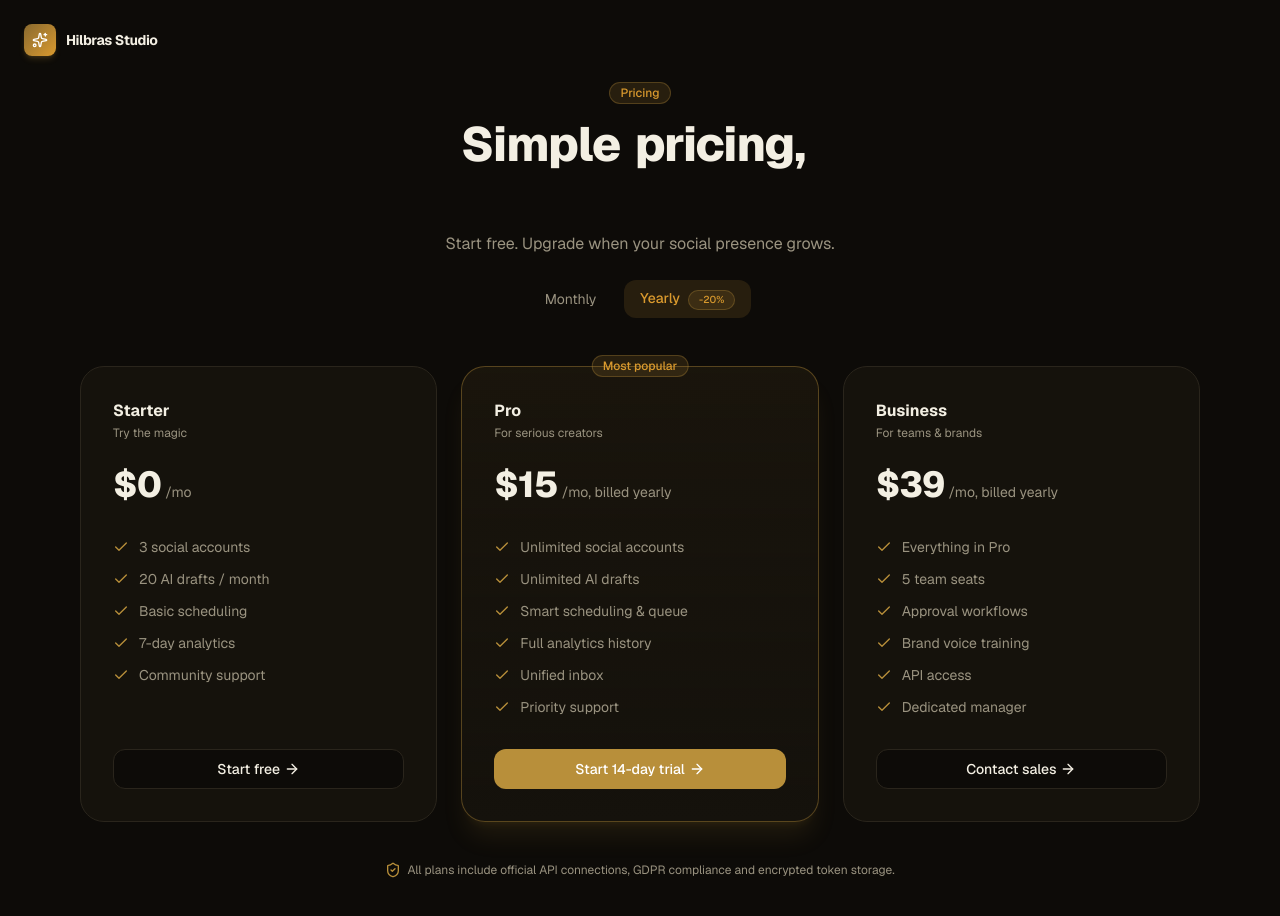
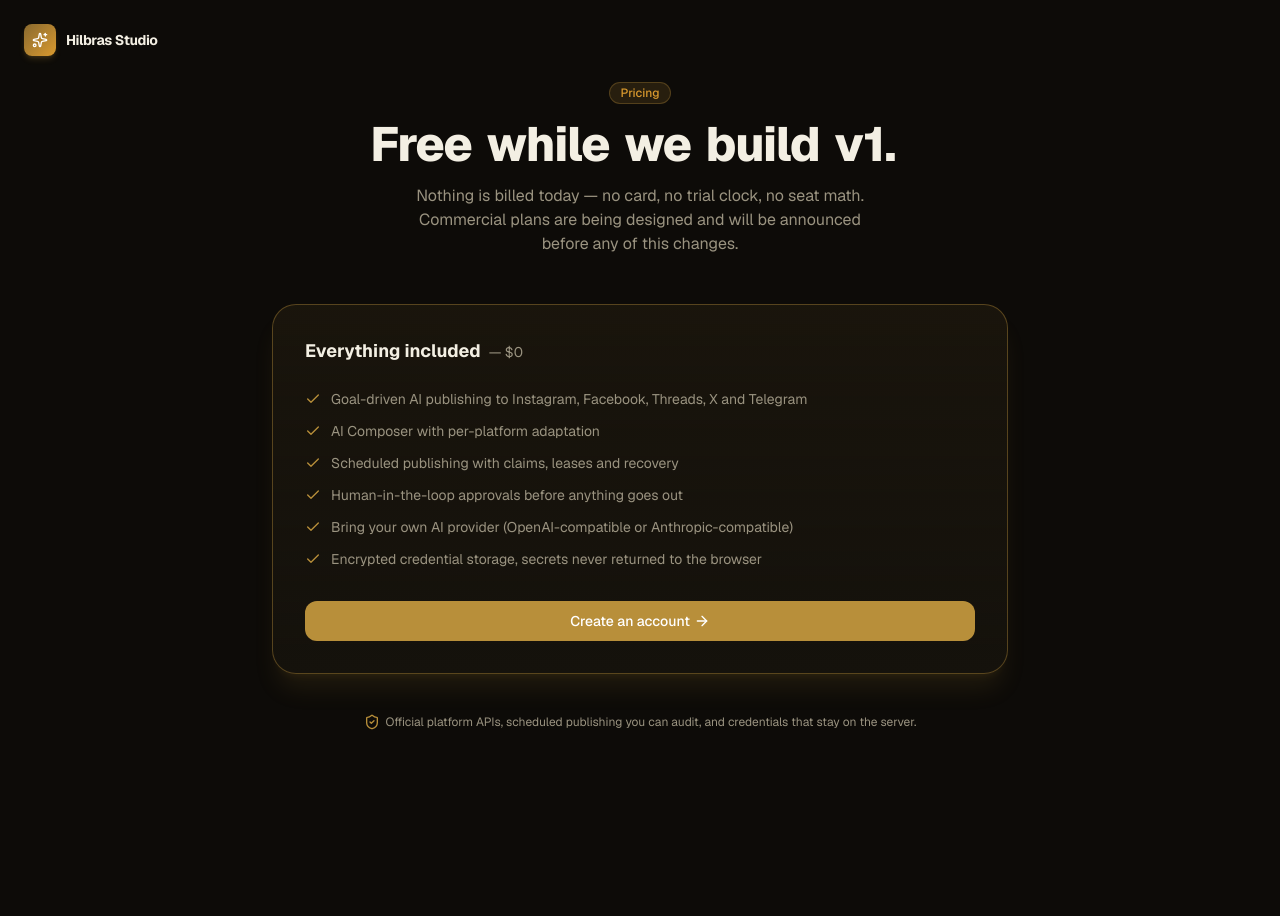
Before and after one commit to Hilbras/Hilbras-Studio, a Next.js app: page /pricing in a window 1280 px wide. Shown: the top 916 px of the page. After the commit the page ends 826 px from the top, so only its background shows below. Built offline with nearby package versions, Linux system fonts and the light colour scheme.

Commit message:
Task 16: tell the truth on public pages — no fictional pricing tiers or testimonials, no GDPR claim, privacy policy describes the export/deletion scope that actually exists

```diff
--- a/src/app/page.tsx
+++ b/src/app/page.tsx
@@ -346,73 +346,6 @@ function HowItWorks() {
   );
 }
 
-/* ── Testimonials ───────────────────────────────────────────── */
-
-const TESTIMONIALS = [
-  {
-    name: "Sara Kim",
-    role: "Founder, Lumen Labs",
-    text: "I replaced four tools and my whole posting workflow with one sentence to Hilbras. It's absurd how much time this saves.",
-  },
-  {
-    name: "Marcus Reed",
-    role: "Marketing Lead, Vantage",
-    text: "The per-platform adaptation is scary good. Same announcement, perfectly rewritten for X, LinkedIn and Instagram.",
-  },
-  {
-    name: "Amina Farouk",
-    role: "Solo Creator, 180K followers",
-    text: "The unified inbox alone is worth it. Comments from five platforms in one place, with reply suggestions.",
-  },
-];
-
-function Testimonials() {
-  return (
-    <section className="py-24">
-      <div className="mx-auto max-w-6xl px-4">
-        <BlurFade>
-          <div className="text-center mb-14">
-            <Badge variant="gold" className="mb-4">Loved by creators</Badge>
-            <h2 className="text-3xl sm:text-4xl font-bold tracking-tight">
-              Teams ship{" "}
-              <span className="bg-gradient-to-r from-gold-400 to-gold-600 bg-clip-text text-transparent">
-                10x more content
-              </span>
-            </h2>
-          </div>
-        </BlurFade>
-
-        <StaggerChildren className="grid grid-cols-1 md:grid-cols-3 gap-5">
-          {TESTIMONIALS.map((t) => (
-            <motion.div key={t.name} variants={staggerItem}>
-              <motion.div
-                whileHover={{ y: -6, rotate: -0.5 }}
-                className="h-full rounded-2xl border border-border bg-card p-6 hover:border-gold-500/30 hover:shadow-xl hover:shadow-gold-500/5 transition-colors flex flex-col"
-              >
-                <div className="flex gap-1 mb-4">
-                  {[...Array(5)].map((_, i) => (
-                    <Sparkles key={i} className="size-3.5 fill-gold-400 text-gold-400" />
-                  ))}
-                </div>
-                <p className="text-sm leading-relaxed flex-1">&quot;{t.text}&quot;</p>
-                <div className="mt-6 flex items-center gap-3">
-                  <div className="w-10 h-10 rounded-full bg-gradient-to-br from-gold-400 to-gold-600 flex items-center justify-center text-white text-sm font-bold">
-                    {t.name[0]}
-                  </div>
-                  <div>
-                    <p className="text-sm font-semibold">{t.name}</p>
-                    <p className="text-xs text-muted-foreground">{t.role}</p>
-                  </div>
-                </div>
-              </motion.div>
-            </motion.div>
-          ))}
-        </StaggerChildren>
-      </div>
-    </section>
-  );
-}
-
 /* ── CTA ────────────────────────────────────────────────────── */
 
 function FinalCta() {
@@ -443,7 +376,7 @@ function FinalCta() {
               </div>
               <p className="mt-4 text-xs text-muted-foreground flex items-center justify-center gap-1.5">
                 <ShieldCheck className="size-3.5 text-gold-500" />
-                Official platform APIs · GDPR compliant · Cancel anytime
+                Official platform APIs · Encrypted credential storage
               </p>
             </div>
           </div>
@@ -499,7 +432,6 @@ export default function LandingPage() {
         <Hero />
         <Features />
         <HowItWorks />
-        <Testimonials />
         <FinalCta />
       </main>
       <Footer />
--- a/src/app/pricing/page.tsx
+++ b/src/app/pricing/page.tsx
@@ -1,8 +1,6 @@
 "use client";
 
 import Link from "next/link";
-import { useState } from "react";
-import { motion } from "framer-motion";
 import { Check, Sparkles, ArrowRight, ShieldCheck } from "lucide-react";
 
 import { Button } from "@/components/ui/button";
@@ -11,61 +9,23 @@ import { GradientMesh } from "@/components/motion/gradient-mesh";
 import { WordReveal } from "@/components/motion/word-reveal";
 import { BlurFade } from "@/components/motion/blur-fade";
 import { MagneticButton } from "@/components/motion/magnetic-button";
-import { StaggerChildren, staggerItem } from "@/components/motion/stagger-children";
 
-const PLANS = [
-  {
-    name: "Starter",
-    monthly: 0,
-    yearly: 0,
-    tagline: "Try the magic",
-    features: [
-      "3 social accounts",
-      "20 AI drafts / month",
-      "Basic scheduling",
-      "7-day analytics",
-      "Community support",
-    ],
-    cta: "Start free",
-    featured: false,
-  },
-  {
-    name: "Pro",
-    monthly: 19,
-    yearly: 15,
-    tagline: "For serious creators",
-    features: [
-      "Unlimited social accounts",
-      "Unlimited AI drafts",
-      "Smart scheduling & queue",
-      "Full analytics history",
-      "Unified inbox",
-      "Priority support",
-    ],
-    cta: "Start 14-day trial",
-    featured: true,
-  },
-  {
-    name: "Business",
-    monthly: 49,
-    yearly: 39,
-    tagline: "For teams & brands",
-    features: [
-      "Everything in Pro",
-      "5 team seats",
-      "Approval workflows",
-      "Brand voice training",
-      "API access",
-      "Dedicated manager",
-    ],
-    cta: "Contact sales",
-    featured: false,
-  },
+/**
+ * What ships today. This page used to quote three paid tiers with trial
+ * pricing, team seats and analytics quotas — none of which had any billing
+ * implementation behind it (remediation Task 16: public claims must match the
+ * code). Until billing exists, the honest position is the one below.
+ */
+const INCLUDED_TODAY = [
+  "Goal-driven AI publishing to Instagram, Facebook, Threads, X and Telegram",
+  "AI Composer with per-platform adaptation",
+  "Scheduled publishing with claims, leases and recovery",
+  "Human-in-the-loop approvals before anything goes out",
+  "Bring your own AI provider (OpenAI-compatible or Anthropic-compatible)",
+  "Encrypted credential storage, secrets never returned to the browser",
 ];
 
 export default function PricingPage() {
-  const [yearly, setYearly] = useState(true);
-
   return (
     <div className="min-h-screen bg-background text-foreground relative overflow-hidden">
       <GradientMesh />
@@ -80,74 +40,29 @@ export default function PricingPage() {
         </Link>
       </header>
 
-      <main className="relative z-10 mx-auto max-w-6xl px-4 pb-24">
+      <main className="relative z-10 mx-auto max-w-3xl px-4 pb-24">
         <BlurFade>
-          <div className="text-center mb-6">
+          <div className="text-center mb-12">
             <Badge variant="gold" className="mb-4">Pricing</Badge>
             <h1 className="text-3xl sm:text-5xl font-extrabold tracking-tight">
-              <WordReveal text="Simple pricing," />
-              <br />
-              <span className="bg-gradient-to-r from-gold-400 via-gold-500 to-gold-700 bg-clip-text text-transparent">
-                <WordReveal text="serious power." delay={0.25} />
-              </span>
+              <WordReveal text="Free while we build v1." />
             </h1>
             <p className="mt-4 text-muted-foreground max-w-md mx-auto">
-              Start free. Upgrade when your social presence grows.
+              Nothing is billed today — no card, no trial clock, no seat math.
+              Commercial plans are being designed and will be announced before
+              any of this changes.
             </p>
           </div>
         </BlurFade>
 
-        {/* Billing toggle */}
         <BlurFade delay={0.1}>
-          <div className="flex items-center justify-center gap-3 mb-12">
-            <button
-              onClick={() => setYearly(false)}
-              className={`text-sm px-4 py-2 rounded-xl transition-colors ${!yearly ? "bg-gold-500/15 text-gold-600 dark:text-gold-400 font-medium" : "text-muted-foreground hover:text-foreground"}`}
-            >
-              Monthly
-            </button>
-            <button
-              onClick={() => setYearly(true)}
-              className={`text-sm px-4 py-2 rounded-xl transition-colors relative ${yearly ? "bg-gold-500/15 text-gold-600 dark:text-gold-400 font-medium" : "text-muted-foreground hover:text-foreground"}`}
-            >
-              Yearly
-              <Badge variant="gold" className="ml-2 text-[10px]">-20%</Badge>
-            </button>
+          <div className="rounded-3xl border border-gold-500/40 bg-gradient-to-b from-gold-500/[0.08] to-card shadow-xl shadow-gold-500/10 p-8">
+            <div className="flex items-baseline gap-2">
+              <h2 className="font-bold text-lg">Everything included</h2>
+              <span className="text-sm text-muted-foreground">— $0</span>
             </div>
-        </BlurFade>
-
-        <StaggerChildren className="grid grid-cols-1 md:grid-cols-3 gap-6 items-stretch">
-          {PLANS.map((plan) => (
-            <motion.div key={plan.name} variants={staggerItem} className="h-full">
-              <motion.div
-                whileHover={{ y: -8 }}
-                transition={{ type: "spring", stiffness: 300, damping: 22 }}
-                className={`relative h-full rounded-3xl border p-8 flex flex-col ${
-                  plan.featured
-                    ? "border-gold-500/40 bg-gradient-to-b from-gold-500/[0.08] to-card shadow-xl shadow-gold-500/10"
-                    : "border-border bg-card"
-                }`}
-              >
-                {plan.featured && (
-                  <Badge variant="gold" className="absolute -top-3 left-1/2 -translate-x-1/2">
-                    Most popular
-                  </Badge>
-                )}
-
-                <h3 className="font-bold">{plan.name}</h3>
-                <p className="text-xs text-muted-foreground mt-0.5">{plan.tagline}</p>
-
-                <div className="mt-6 flex items-baseline gap-1">
-                  <span className="text-4xl font-extrabold tracking-tight">
-                    ${yearly ? plan.yearly : plan.monthly}
-                  </span>
-                  <span className="text-sm text-muted-foreground">
-                    /mo{yearly && plan.monthly > 0 ? ", billed yearly" : ""}
-                  </span>
-                </div>
-
-                <ul className="mt-8 space-y-3 flex-1">
-                  {plan.features.map((f) => (
+            <ul className="mt-6 space-y-3">
+              {INCLUDED_TODAY.map((f) => (
                 <li key={f} className="flex items-start gap-2.5 text-sm">
                   <Check className="size-4 text-gold-500 shrink-0 mt-0.5" />
                   <span className="text-muted-foreground">{f}</span>
@@ -157,23 +72,19 @@ export default function PricingPage() {
 
             <MagneticButton strength={0.08} className="mt-8">
               <Link href="/signup">
-                    <Button
-                      variant={plan.featured ? "gold" : "outline"}
-                      className="w-full rounded-xl gap-1"
-                    >
-                      {plan.cta} <ArrowRight className="size-4" />
+                <Button variant="gold" className="w-full rounded-xl gap-1">
+                  Create an account <ArrowRight className="size-4" />
                 </Button>
               </Link>
             </MagneticButton>
-              </motion.div>
-            </motion.div>
-          ))}
-        </StaggerChildren>
+          </div>
+        </BlurFade>
 
-        <BlurFade delay={0.3}>
+        <BlurFade delay={0.2}>
           <p className="mt-10 text-center text-xs text-muted-foreground flex items-center justify-center gap-1.5">
             <ShieldCheck className="size-4 text-gold-500" />
-            All plans include official API connections, GDPR compliance and encrypted token storage.
+            Official platform APIs, scheduled publishing you can audit, and
+            credentials that stay on the server.
           </p>
         </BlurFade>
       </main>
--- a/src/app/privacy/page.tsx
+++ b/src/app/privacy/page.tsx
@@ -122,10 +122,14 @@ export default function PrivacyPolicyPage() {
 
         <h2>5. Data Retention</h2>
         <p>
-          We retain your data for as long as your account is active. When you delete your
-          account, we permanently remove your personal information, connected account
-          tokens, and content within 30 days. Some anonymized data may be retained for
-          analytics purposes.
+          We retain your data for as long as your account is active. When your
+          account is deleted, all data owned by the account — profile,
+          credentials, platform connections, posts, media, chats and memories —
+          is removed with it by the database cascade rules; platform tokens
+          become unrecoverable immediately because decryption keys and encrypted
+          values are deleted together. Self-serve account deletion from the
+          product is not built yet: deletion is currently performed by the
+          operators on request, and a self-serve flow is on the roadmap.
         </p>
 
         <h2>6. Your Rights</h2>
@@ -134,11 +138,12 @@ export default function PrivacyPolicyPage() {
           <li>Access the personal data we hold about you</li>
           <li>Request correction of inaccurate data</li>
           <li>Request deletion of your personal data</li>
-          <li>Export your data in a portable format</li>
           <li>Withdraw consent for data processing at any time</li>
         </ul>
         <p>
-          To exercise these rights, contact us at the email address below.
+          To exercise these rights, contact us at the email address below. These
+          requests are handled manually today; automated export in a portable
+          format is on the roadmap and is not available in the product yet.
         </p>
 
         <h2>7. Third-Party Services</h2>
```
Lines whose indentation alone changed are shown as unchanged.
